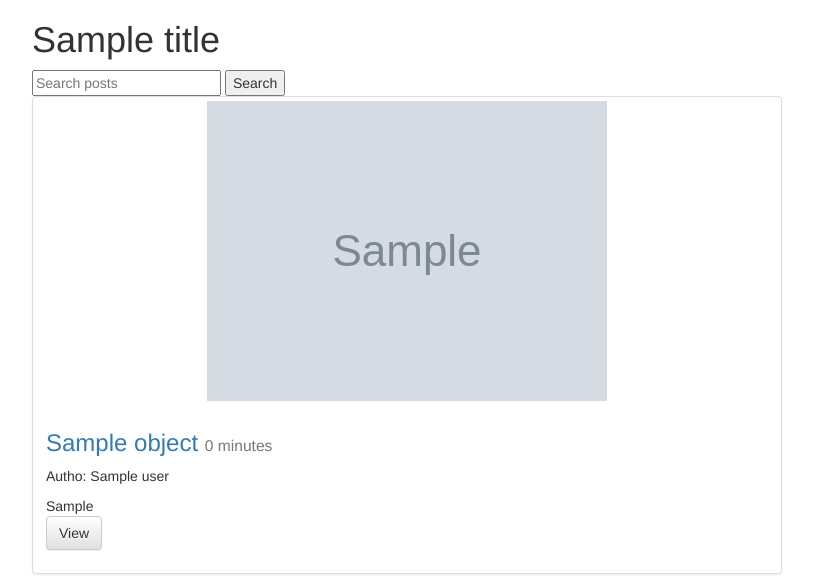
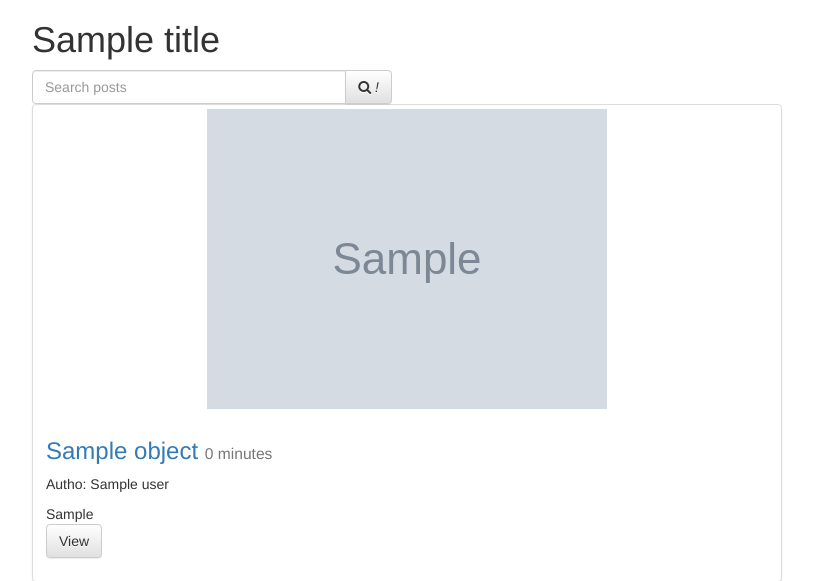
Before and after one commit to navicester/iblog, a Django app: template templates/post_list.html in a window 1280 px wide. Shown: the top 581 px of the page, without its empty margins (233-1046 px from the left). Run offline with Django 3.2, Linux system fonts and the light colour scheme; the template is opened without the code that fills it: most values are stand-ins (such as "Sample title", 1, 10 or a date in 2020); grey boxes marked "Sample" are stand-in pictures; parts of the project's set-up code (start-up, migrations or seed data) failed here and were passed over; some libraries are stand-ins or nearby versions.

Commit message:
10 Bootstrap input group

```diff
--- a/templates/base.html
+++ b/templates/base.html
@@ -13,6 +13,8 @@
 
     <!-- Optional theme -->
     <link rel="stylesheet" href="https://maxcdn.bootstrapcdn.com/bootstrap/3.3.7/css/bootstrap-theme.min.css" integrity="sha384-rHyoN1iRsVXV4nD0JutlnGaslCJuC7uwjduW9SVrLvRYooPp2bWYgmgJQIXwl/Sp" crossorigin="anonymous">
+
+    <link rel="stylesheet" href="https://cdn.bootcss.com/font-awesome/4.7.0/css/font-awesome.min.css">
 
     <style type="text/css">
         {% block style %}{% endblock %}
--- a/templates/post_list.html
+++ b/templates/post_list.html
@@ -6,9 +6,15 @@
     <div class="row">
         <div class="col-sm-8 col-sm-offset-2">
             <h1>{{title}} </h1>
-            <form method="GET" action="">
-                <input type="text" name="q" placeholder="Search posts" value="{{request.GET.q}}" />
-                <input type="submit" value="Search" />
+            <form class="row" method="GET" action="">
+              <div class="col-sm-6">
+                <div class="input-group">
+                  <input class="form-control" type="text" name="q" placeholder="Search posts" value="{{request.GET.q}}" />
+                  <span class="input-group-btn">
+                    <button class="btn btn-default" type="submit"><i class="fa fa-search"></i><span style="font-style: italic"> !</span></button>
+                  </span>
+                </div>
+              </div>
             </form>
             <div class="row">
             {% for object in object_list %}
```
